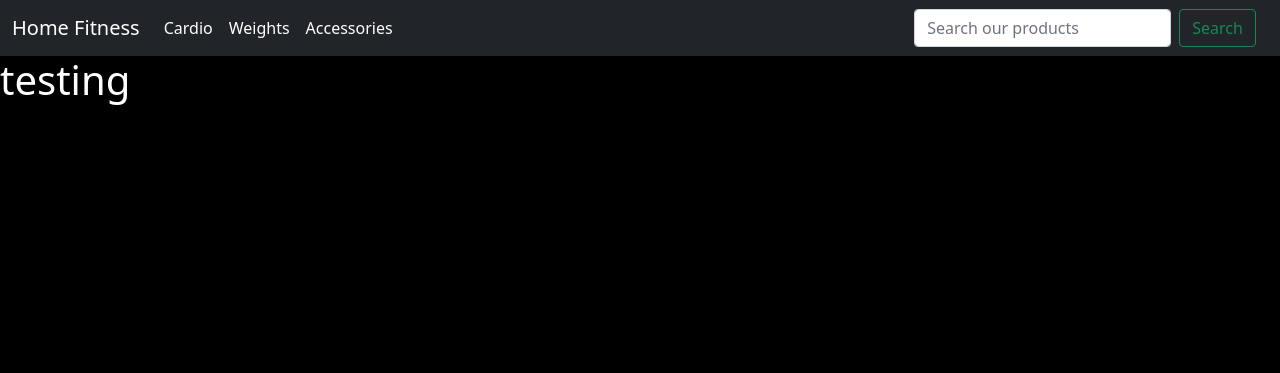
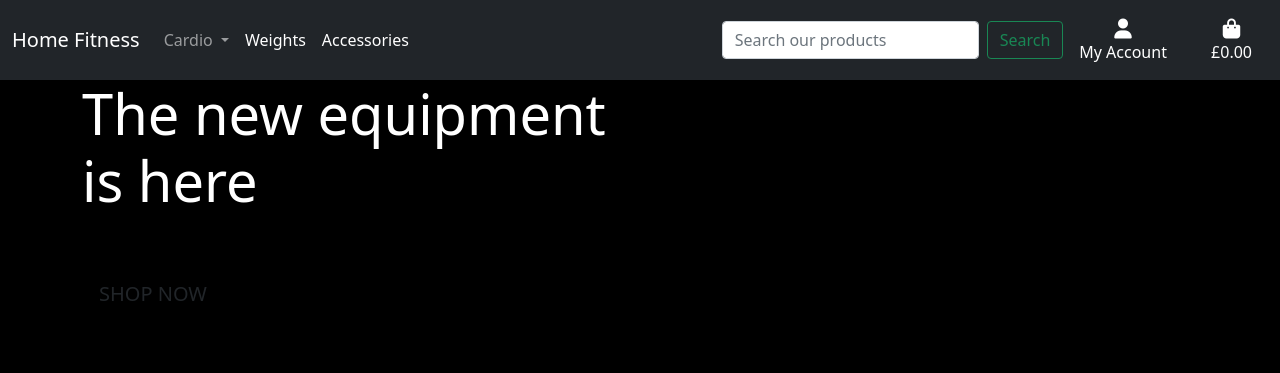
Before and after one commit to Side-On/home-fitness, a Django app: page / in a window 1280 px wide. Shown: the top 373 px of the page. Run offline with Django 3.2, Linux system fonts and the light colour scheme; some libraries are stand-ins or nearby versions.

Commit message:
Add account and bag icon to the navbar

```diff
--- a/home/templates/home/index.html
+++ b/home/templates/home/index.html
@@ -1,6 +1,19 @@
 {% extends "base.html" %}
 {% load static %}
 
+{% block page_header %}
+{% endblock %}
 {% block content %}
-<h1>testing</h1>
+ <div class="container h-100">
+     <div class="row h-100">
+         <div class="col-7 col-md-6 my-auto">
+             <h1 class="display-4 logo-font text-white">The new equipment is here</h1>
+<div class="my-5">
+    <h4>
+        <a href="" class="shop-now-button btn btn-lg rounded-0 text-uppercase py-3">Shop Now</a>
+    </h4>
+</div>
+         </div>
+     </div>
+ </div>
 {% endblock %}
--- a/templates/base.html
+++ b/templates/base.html
@@ -32,9 +32,16 @@
       </button>
       <div class="collapse navbar-collapse" id="navbarTogglerDemo02">
         <ul class="navbar-nav me-auto mb-2 mb-lg-0">
-          <li class="nav-item">
-            <a class="nav-link active" aria-current="page" href="#">Cardio</a>
-          </li>
+        <li class="nav-item dropdown">
+          <a class="nav-link dropdown-toggle" href="#" id="navbarDropdownMenuLink" role="button" data-bs-toggle="dropdown" aria-expanded="false">
+            Cardio
+          </a>
+          <ul class="dropdown-menu" aria-labelledby="navbarDropdownMenuLink">
+            <li><a class="dropdown-item" href="#">Action</a></li>
+            <li><a class="dropdown-item" href="#">Another action</a></li>
+            <li><a class="dropdown-item" href="#">Something else here</a></li>
+          </ul>
+        </li>
           <li class="nav-item">
             <a class="nav-link active" aria-current="page" href="#">Weights</a>
           </li>
@@ -48,8 +55,41 @@
         </form>
       </div>
       <ul class="list-inline list-unstyled text-center text-lg-right my-0">
-          <li class="list-inline-item dropdown"></li>
-          <li class="list-inline-item"></li>
+          <li class="list-inline-item dropdown">
+            <a href="#" class="text-white nav-link" id="user-options" data-toggle="dropdown" aria-haspopup="true" aria-expanded="false">
+              <div class="text-center">
+                <div><i class="fas fa-user fa-lg"></i></div>
+                <p class="my-0">My Account</p>
+              </div>
+            </a>
+            <div class="dropdown-menu border-0" aria-labelledby="user-options">
+              {% if request.user.is_authenticated %}
+                  {% if request.user.is_superuser %}
+                      <a href="" class="dropdown-item">Product Management</a>
+                  {% endif %}
+                  <a href="" class="dropdown-item">My Profile</a>
+                  <a href="{% url 'account_logout' %}" class="dropdown-item">Logout</a>
+              {% else %}
+                  <a href="{% url 'account_signup' %}" class="dropdown-item">Register</a>
+                  <a href="{% url 'account_login' %}" class="dropdown-item">Login</a>
+              {% endif %}
+          </div>
+          </li>
+          <li class="list-inline-item">
+
+            <a class="{% if grand_total %}text-info font-weight-bold{% else %}text-white{% endif %} nav-link" href="">
+              <div class="text-center">
+                  <div><i class="fas fa-shopping-bag fa-lg"></i></div>
+                  <p class="my-0">
+                      {% if grand_total %}
+                          ${{ grand_total|floatformat:2 }}
+                      {% else %}
+                          £0.00
+                      {% endif %}
+                  </p>
+              </div>
+          </a>
+          </li>
       </ul>
     </div>
   </nav>
```
